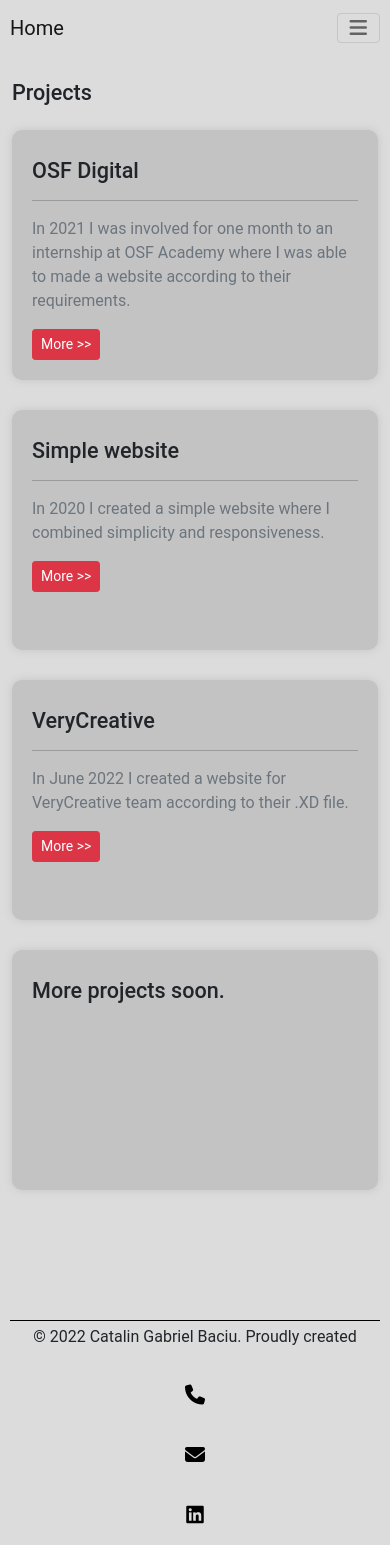
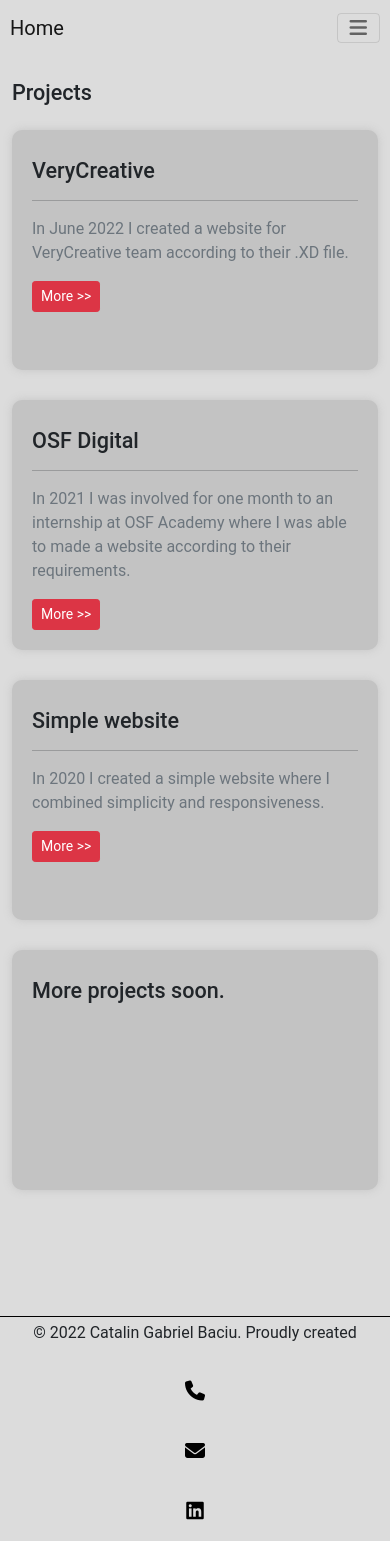
Before and after one commit to HMKL/portfolio.github.io, a plain HTML site: page src/projects.html in a window 390 px wide. Drawn offline with nearby package versions, Linux system fonts and the light colour scheme; a web font is replaced by a local one.

Commit message:
minor changes

```diff
--- a/src/projects.html
+++ b/src/projects.html
@@ -52,6 +52,17 @@
                     </div>
                     <div class="col-md-6 col-lg-4">
                         <div class="card-box">
+                            <h4 class="mt-2">VeryCreative</a></h4>
+                            <hr>
+                            <p class="text-secondary">In June 2022 I created a website for VeryCreative team
+                                according
+                                to their .XD file.</p>
+                            <a href="https://hmkl.github.io/verycreative.github.io/" class="btn btn-sm btn-danger">More
+                                >></a>
+                        </div>
+                    </div>
+                    <div class="col-md-6 col-lg-4">
+                        <div class="card-box">
                             <h4 class="mt-2">OSF Digital</h4>
                             <hr>
                             <p class="text-secondary">In 2021 I was involved for one month to an internship at OSF
@@ -73,19 +84,7 @@
                     </div>
                     <div class="col-md-6 col-lg-4">
                         <div class="card-box">
-                            <h4 class="mt-2">VeryCreative</a></h4>
-                            <hr>
-                            <p class="text-secondary">In June 2022 I created a website for VeryCreative team
-                                according
-                                to their .XD file.</p>
-                            <a href="https://hmkl.github.io/verycreative.github.io/" class="btn btn-sm btn-danger">More
-                                >></a>
-                        </div>
-                    </div>
-                    <div class="col-md-6 col-lg-4">
-                        <div class="card-box">
                             <h4 class="mt-2">More projects soon.</h4>
-
                         </div>
                     </div>
                 </div>
--- a/src/projects.js
+++ b/src/projects.js
@@ -6,6 +6,7 @@ const getContainer = document.querySelectorAll('.container');
 const getContainerFluid = document.querySelectorAll('.container-fluid');
 const collapseAdd = document.getElementById('testBtn');
 const allA = document.querySelectorAll('#navleft > div > a');
+const getRows = document.querySelectorAll('.row');
 getContainerFluid[1].classList.add('_1');
 // const photo = document.querySelector('img').addEventListener('contextmenu', (p) => {
 //   p.preventDefault();
@@ -47,6 +48,8 @@ const width = window.matchMedia('(max-width:769px)');
 
 function checkWidth(e) {
   if (e.matches) {
+    getRows[1].classList.add('_5');
+    getRows[1].classList.remove('_2');
     getContainerFluid[4].classList.add('_6');
     getContainerFluid[4].classList.remove('_3');
     allP[3].setAttribute('class', '_7');
@@ -54,9 +57,10 @@ function checkWidth(e) {
       square.classList.add('text');
     });
   } else {
+    getRows[1].classList.remove('_5');
+    getRows[1].classList.add('_2');
     getContainer[0].style.display = 'block';
     document.querySelector('#testBtn').classList.add('navbar-toggler', 'collapsed');
-
     getContainerFluid[4].classList.add('_3');
     getContainerFluid[4].classList.remove('_6');
     allP[3].removeAttribute('class', '_7');
@@ -73,3 +77,5 @@ const cv = document.querySelectorAll('i');
 for (let a = 1; a < cv.length; a += 1) {
   cv[a].classList.add('fa');
 }
+
+console.log(getRows);
```
